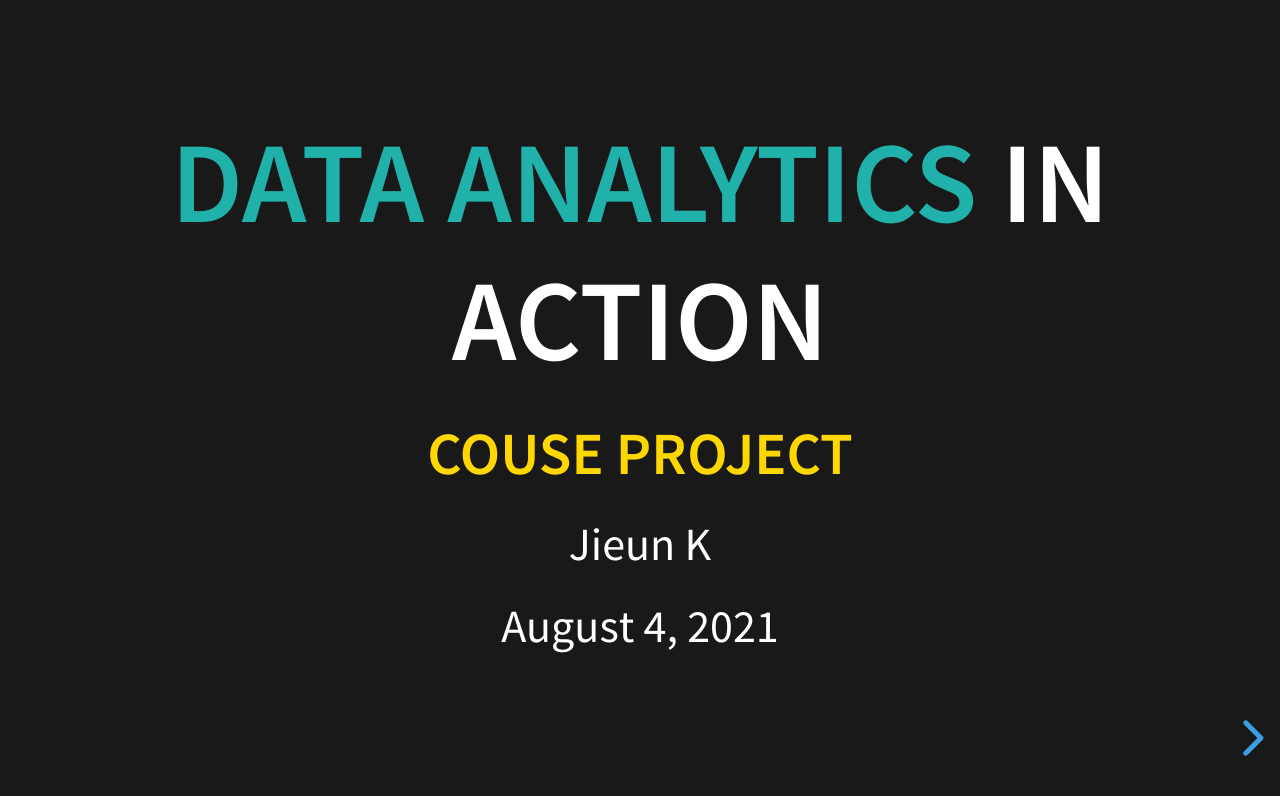
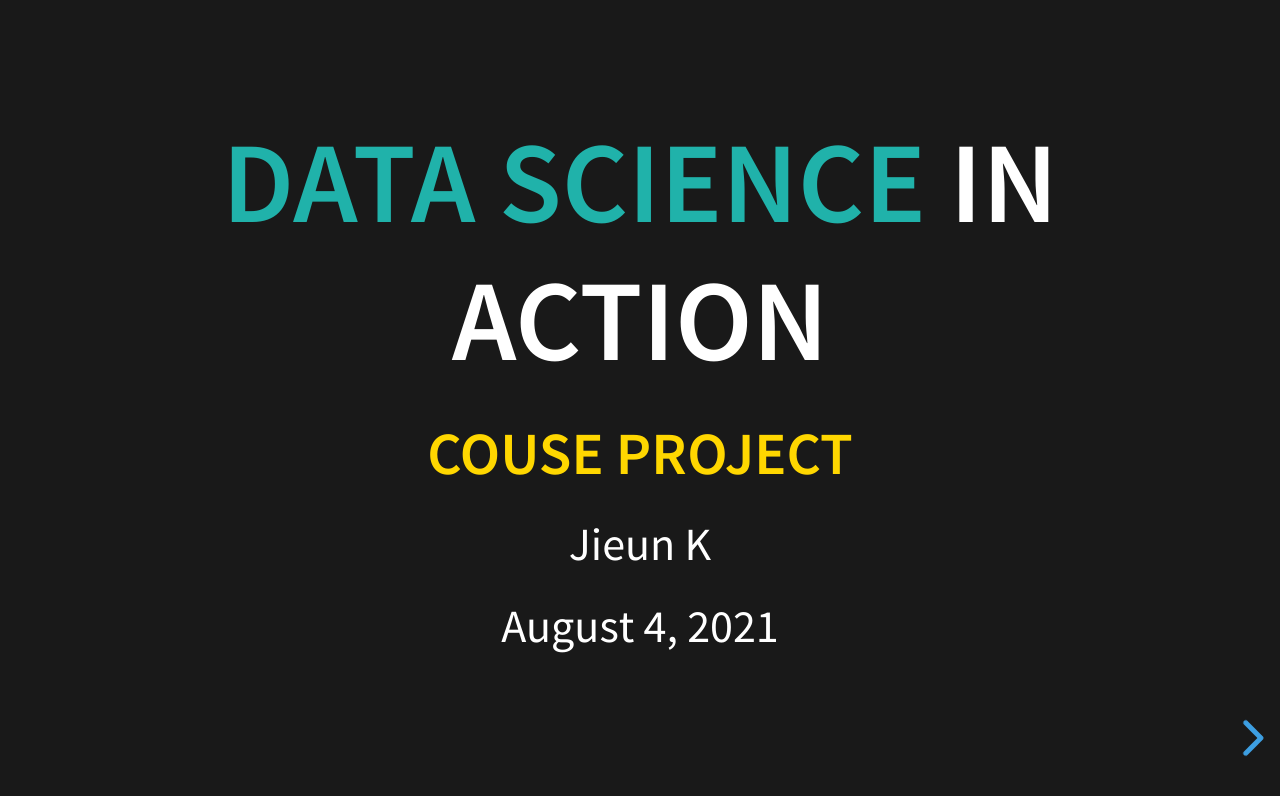
Before and after one commit to datenwissen/officetel_rentals, a plain HTML site: page project_slides.html in a window 1280 px wide. Drawn offline with Linux system fonts and the light colour scheme.

Commit message:
Update project_slides.html

```diff
--- a/project_slides.html
+++ b/project_slides.html
@@ -5,7 +5,7 @@
   <meta name="generator" content="pandoc">
   <meta name="author" content="Jieun K">
   <meta name="dcterms.date" content="2021-07-17">
-  <title>Data Analytics in Action</title>
+  <title>Data Science in Action</title>
   <meta name="apple-mobile-web-app-capable" content="yes">
   <meta name="apple-mobile-web-app-status-bar-style" content="black-translucent">
   <meta name="viewport" content="width=device-width, initial-scale=1.0, maximum-scale=1.0, user-scalable=no, minimal-ui">
@@ -28,7 +28,7 @@
       <!-- ============================================================== -->
       <!-- SLIDE: title  -->
       <section id="title-slide">
-        <h1 class="title"><span style="color: lightseagreen;">Data Analytics</span> in Action</h1>
+        <h1 class="title"><span style="color: lightseagreen;">Data Science</span> in Action</h1>
         <h3><p class="subtitle"><span style="color: gold;">Couse Project</span></p></h3>
 
         <p class="author">Jieun K</p>
```
